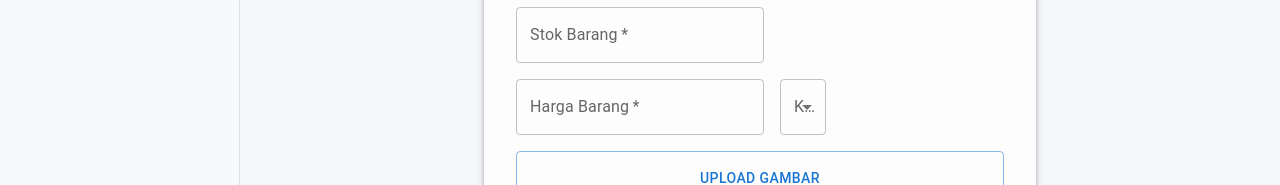
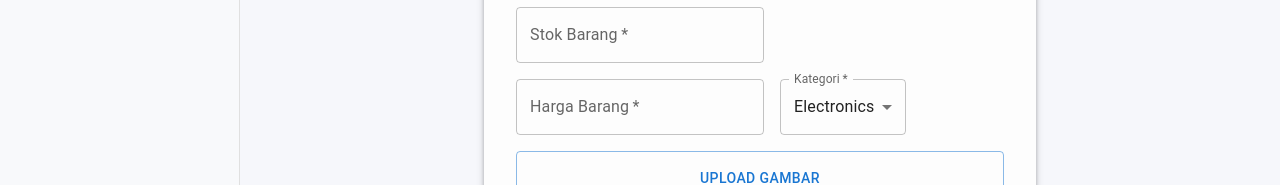
Before and after one commit to foxsroot/Minipedia, a React (Vite) app in the folder frontend/: page /add-product in a window 1280 px wide. Shown: the part 460-645 px from the top of the page. Built offline with nearby package versions, Linux system fonts and the light colour scheme.

Commit message:
change default value

```diff
--- a/frontend/src/pages/RegisterProduct.tsx
+++ b/frontend/src/pages/RegisterProduct.tsx
@@ -21,7 +21,7 @@ const CreateItem: React.FC = () => {
     deskripsiBarang: '',
     stokBarang: '',
     hargaBarang: '',
-    kategoriProduk: '',
+    kategoriProduk: 'ELECTRONICS', // Set a default value for kategoriProduk
     foto_barang: '',
     fotoBarang: null,
   });
@@ -98,7 +98,7 @@ const handleSubmit = async (e: React.FormEvent) => {
       deskripsiBarang: '',
       stokBarang: '',
       hargaBarang: '',
-      kategoriProduk: '',
+      kategoriProduk: 'ELECTRONICS', // Reset to default value
       foto_barang: '',
       fotoBarang: null,
     });
@@ -187,8 +187,13 @@ const handleSubmit = async (e: React.FormEvent) => {
                       value={formData.kategoriProduk}
                       onChange={handleChange}
                       required
+                      sx={{
+                        "& .MuiSelect-select": {
+                          minWidth: "100%", // Ensure the dropdown spans the full width
+                        },
+                      }}
                     >
-                      {kategoriOptions.map(option => (
+                      {kategoriOptions.map((option) => (
                         <MenuItem key={option.value} value={option.value}>
                           {option.label}
                         </MenuItem>
```
